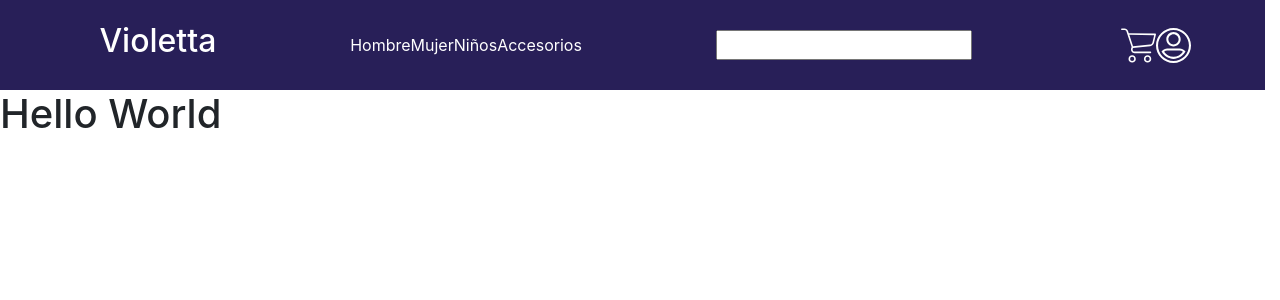
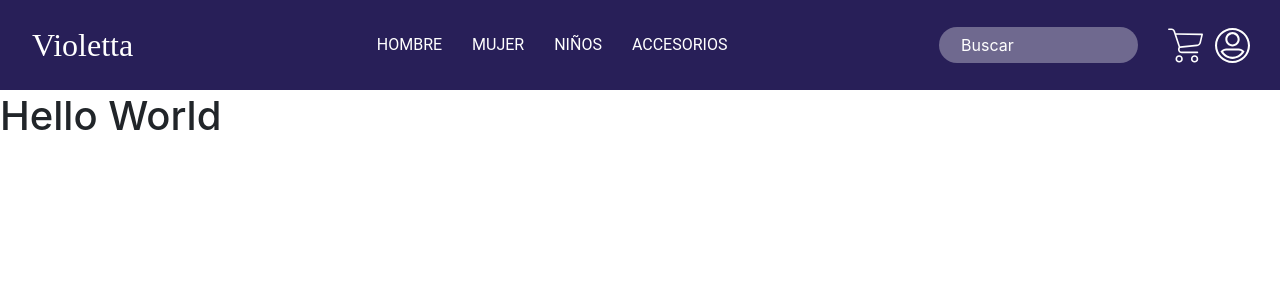
Before and after one commit to PepVal/violetta_web, a Next.js app: page / in a window 1280 px wide. Shown: the top 300 px of the page. Built offline with nearby package versions, Linux system fonts and the light colour scheme.

Commit message:
custom navbar

```diff
--- a/components/Container.js
+++ b/components/Container.js
@@ -13,7 +13,7 @@ const Container = (props) => {
                 <script src="https://maxcdn.bootstrapcdn.com/bootstrap/4.0.0/js/bootstrap.min.js" integrity="sha384-JZR6Spejh4U02d8jOt6vLEHfe/JQGiRRSQQxSfFWpi1MquVdAyjUar5+76PVCmYl" crossOrigin="anonymous"></script>
             </Head>
             <Navigation />
-            <div>
+            <div style={{marginTop: "92px"}}>
                 {props.children}
             </div>
         </div>
--- a/components/navigation.js
+++ b/components/navigation.js
@@ -1,35 +1,75 @@
 import Link from 'next/link'
 import Router from 'next/router'
 
-const Navigation = () => {
+class Navigation extends React.Component {
 
+    constructor(props) {
+        super(props)
+        this.state = {
+            active: -1,
+        }
+    }
+
+    handleNav = (op) => {
+        console.log(op)
+        switch (op) {
+            case 0:
+                Router.push('/categories/[id]', '/categories/hombre')
+                this.setState({ active: 0 })
+                break;
+            case 1:
+                Router.push('/categories/[id]', '/categories/mujer')
+                this.setState({ active: 1 })
+                break;
+            case 2:
+                Router.push('/categories/[id]', '/categories/niños')
+                this.setState({ active: 2 })
+                break;
+            case 3:
+                Router.push('/categories/[id]', '/categories/accesorios')
+                this.setState({ active: 3 })
+                break;
+            default:
+                this.setState({ active: -1 })
+        }
+    }
+
+    search(e){
+        e.preventDefault()
+    }
+
+    render() {
+        const { active } = this.state;
         return (
-        <ul className="row align-items-center justify-content-around navBar">
+            <header className="navBar align-items-center">
+                <div></div>
                 <div>
-                <h2>
+                    <h2 className="title">
                         <Link href="/">
-                        Violetta
+                            <a>Violetta</a>
                         </Link>
                     </h2>
                 </div>
-            <div className="row justify-content-around">
-                <li onClick={(e) => Router.push('/categories/[id]', '/categories/hombre') }>
-                    Hombre
+                <ul className="items-group">
+                    <li onClick={(e) => this.handleNav(0)}>
+                        <a className={active == 0 ? "active" : ""}>HOMBRE</a>
                     </li>
-                <li onClick={(e) => Router.push('/categories/[id]', '/categories/mujer') }>
-                    Mujer
+                    <li onClick={(e) => this.handleNav(1)}>
+                        <a className={active == 1 ? "active" : ""}>MUJER</a>
                     </li>
-                <li onClick={(e) => Router.push('/categories/[id]', '/categories/niños') }>
-                    Niños
+                    <li onClick={(e) => this.handleNav(2)}>
+                        <a className={active == 2 ? "active" : ""}>NIÑOS</a>
                     </li>
-                <li onClick={(e) => Router.push('/categories/[id]', '/categories/accesorios') }>
-                    Accesorios
+                    <li onClick={(e) => this.handleNav(3)}>
+                        <a className={active == 3 ? "active" : ""}>ACCESORIOS</a>
                     </li>
+                </ul>
+                <div className="input-search">
+                    <form onSubmit={(e) => this.search(e)}>
+                        <input placeholder="Buscar" />
+                    </form>
                 </div>
-            <div>
-                <input/>
-            </div>
-            <div>
+                <div className="nav-icons">
                     <Link href="/cart">
                         <img src="/cart.svg" alt="Carrito" />
                     </Link>
@@ -37,8 +77,9 @@ const Navigation = () => {
                         <img src="/user.svg" alt="Perfil" />
                     </Link>
                 </div>
-        </ul>
+            </header>
         )
+    }
 }
 
 export default Navigation
--- a/public/static/css/index.css
+++ b/public/static/css/index.css
@@ -5,36 +5,109 @@ body{
 
 /* Navigation */
 .navBar {
+    position: fixed;
     background-color: #281F58;
     height: 90px;
     max-height: 90px;
+    top: 0;
+    left: 0;
+    right: 0;
     width: 100%;
-    margin: 0px;
+    display: flex;
 }
 
-.navBar li{
-    display: block;
-    text-emphasis: none;
+/* Navs */
+.items-group {/* father */
+    display: flex;
+    align-items: center;
+    flex-wrap: wrap;
+    -webkit-box-align: center;
+    justify-content: center;
+    width: 100%;
+    height: 100%;
+    margin: 0;
+    padding: 0;
+    list-style: none;
+    vertical-align: baseline;
+    /* overflow-y: auto;
+    max-height: calc(100vh - 50px - 65px); */
+}
+.items-group li {
+    position: relative;
+    border-bottom: none;
+    height: 100%;
+    margin: 0;
+    padding: 0;
+    border: none!important;
+    vertical-align: baseline;
+}
+.items-group li a {
+    display: flex;
+    position: relative;
+    bottom: 0;
+    align-items: center;
+    justify-content: center;
+    color: #ffffff!important;
+    font-family: Roboto, sans-serif;
+    transition: opacity .25s ease-in-out,color .25s ease-in-out;
+    font-size: 16px;
+    font-weight: 400;
+    height: 100%;
+    letter-spacing: 0;
+    padding: 0px 15px;
+}
+.items-group li a:hover {
+    color: #ffffff;
+    cursor: pointer;
+    border-bottom: 3px solid #fff;
+}
+.items-group li a.active {
+    color: #ffffff;
+    cursor: pointer;
+    border-bottom: 3px solid #fff;
+}
+
+
+/* Title Nav  VIOLETTA */
+.title {
+    font-family: cursive;
+    padding: 0 32px;
+    margin: 0;
+}
+.navBar .title a {
+    color: #ffffff;
     text-decoration: none;
-    color: #ffffff;
 }
-.navBar li:hover {
-    text-decoration: none;
+.navBar .title a:hover {
+    color: coral!important;
     cursor: pointer;
 }
 
-.navBar a {
+/* Input Nav */
+.navBar .input-search input{
     color: #ffffff;
-    text-decoration: none;
+    padding-left: 22px;
+    border: none;
+    width: 199px;
+    height: 36px;
+    background: rgba(255, 255, 255, 0.33);
+    border-radius: 100px;
+    outline: none;
 }
-.navBar a:hover {
-    text-decoration: none;
+.navBar .input-search input::placeholder{
+    color: #ffffff;
 }
 
+/* Icons Nav */
+.navBar .nav-icons{
+    display: flex;
+    padding: 0 24px 0 24px;
+}
 .navBar img{
     fill: #ffffff;
     height: 35px;
     width: 35px;
+    margin: 0 6px 0 6px;
 }
 .navBar img:hover {
     fill: #ffffff;
```
Lines whose indentation alone changed are shown as unchanged.
